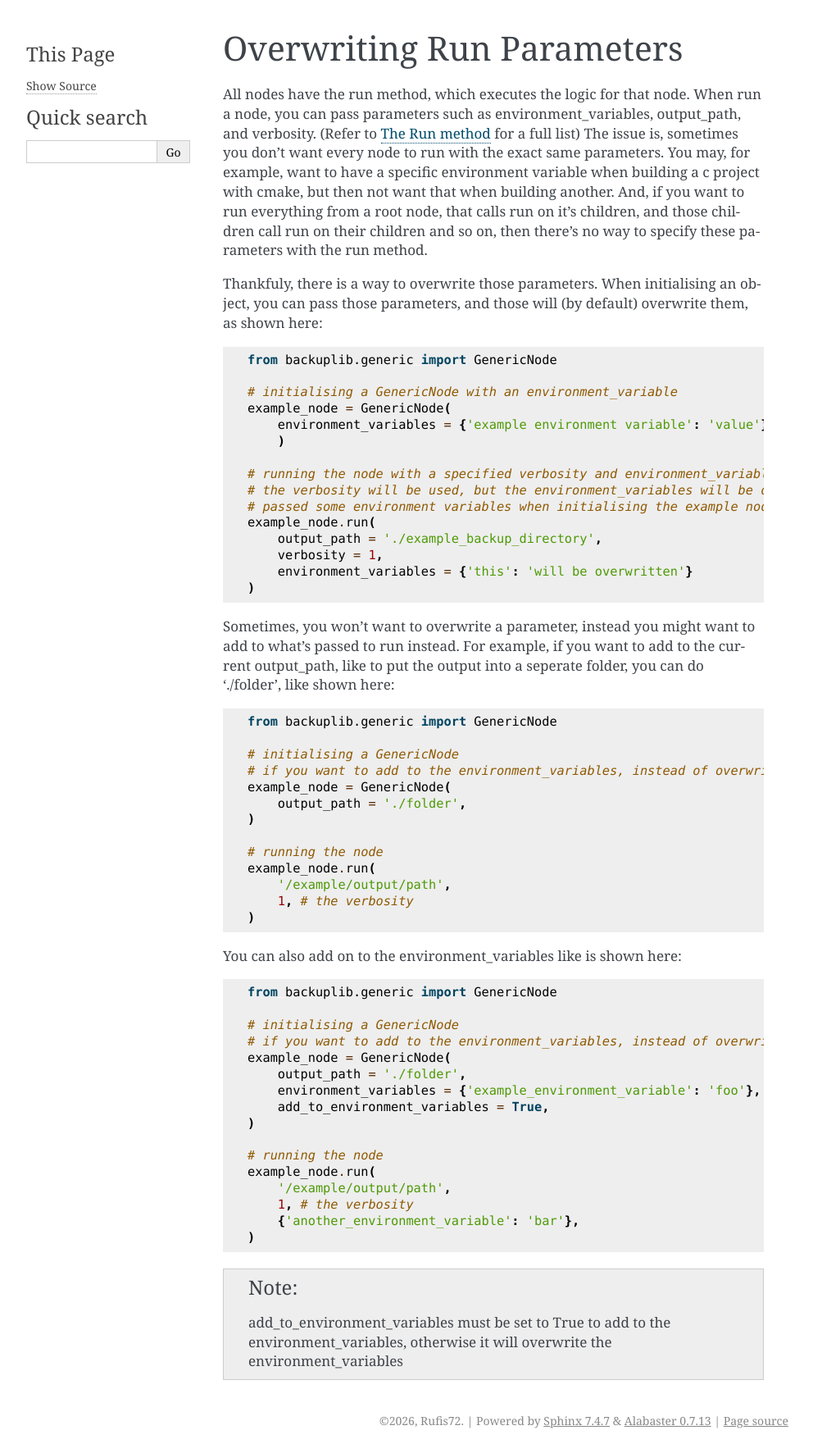
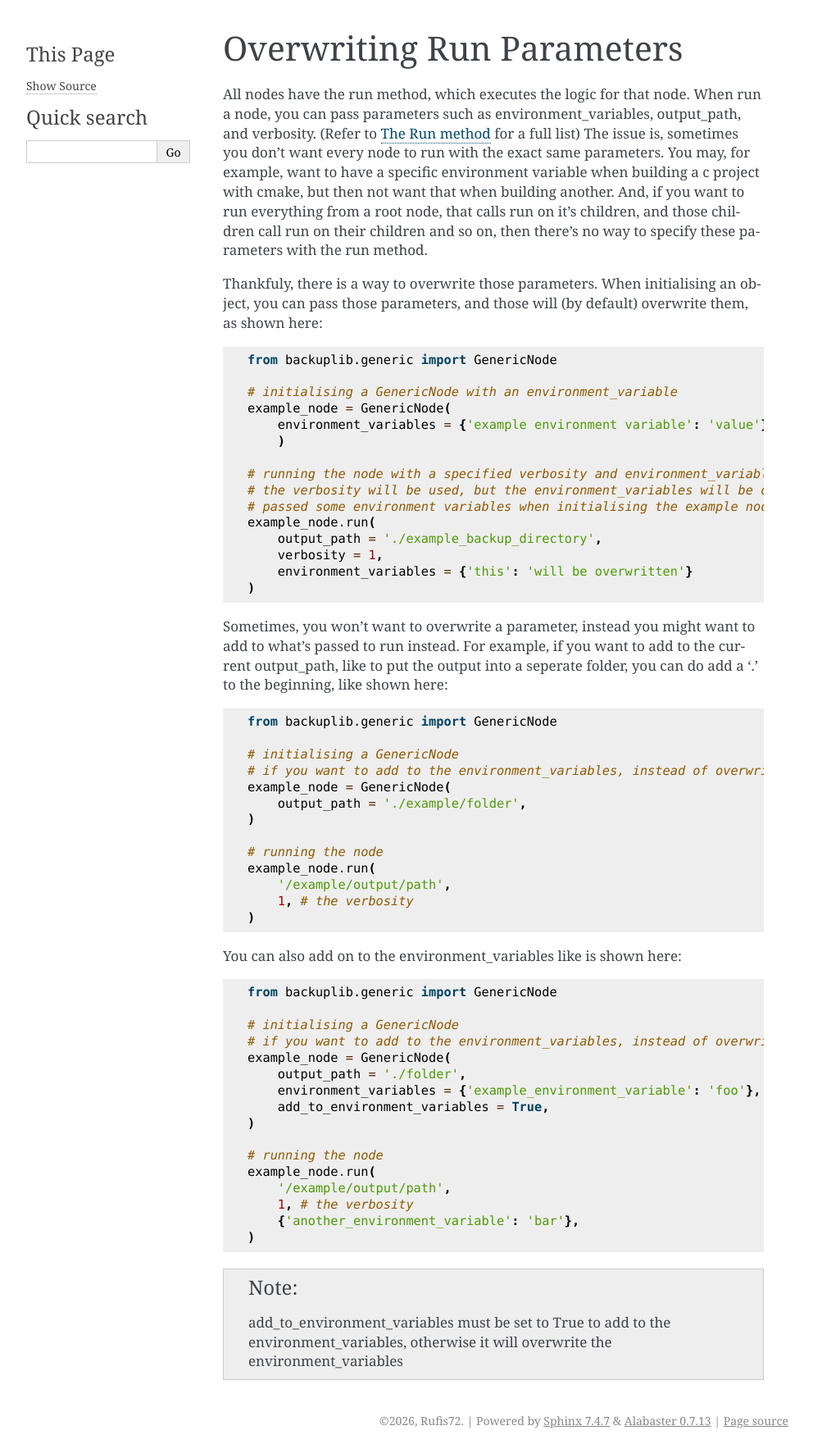
Before and after one commit to Rufis72/backuplib, a Sphinx documentation site: the page built from docs/source/nodes/node_behavior/overwriting_run_parameters.rst, in a window 1280 px wide. Shown: the whole page at 82% size, without its empty margins (148-1140 px from the left). Built offline with Sphinx 7.4.7, drawn with Linux system fonts in a browser that asks for light colours.

Commit message:
Made the documentation around adding to the output path more clear

```diff
--- a/docs/source/nodes/node_behavior/overwriting_run_parameters.rst
+++ b/docs/source/nodes/node_behavior/overwriting_run_parameters.rst
@@ -24,7 +24,8 @@ Thankfuly, there is a way to overwrite those parameters. When initialising an ob
         environment_variables = {'this': 'will be overwritten'}
     )
 
-Sometimes, you won't want to overwrite a parameter, instead you might want to add to what's passed to run instead. For example, if you want to add to the current output_path, like to put the output into a seperate folder, you can do './folder', like shown here:
+Sometimes, you won't want to overwrite a parameter, instead you might want to add to what's passed to run instead.
+For example, if you want to add to the current output_path, like to put the output into a seperate folder, you can do add a '.' to the beginning, like shown here:
 
 .. code-block:: python
 
@@ -33,7 +34,7 @@ Sometimes, you won't want to overwrite a parameter, instead you might want to ad
     # initialising a GenericNode
     # if you want to add to the environment_variables, instead of overwriting them, you need to pass add_to_environment_variables as True
     example_node = GenericNode(
-        output_path = './folder',
+        output_path = './example/folder',
     )
 
     # running the node
```
